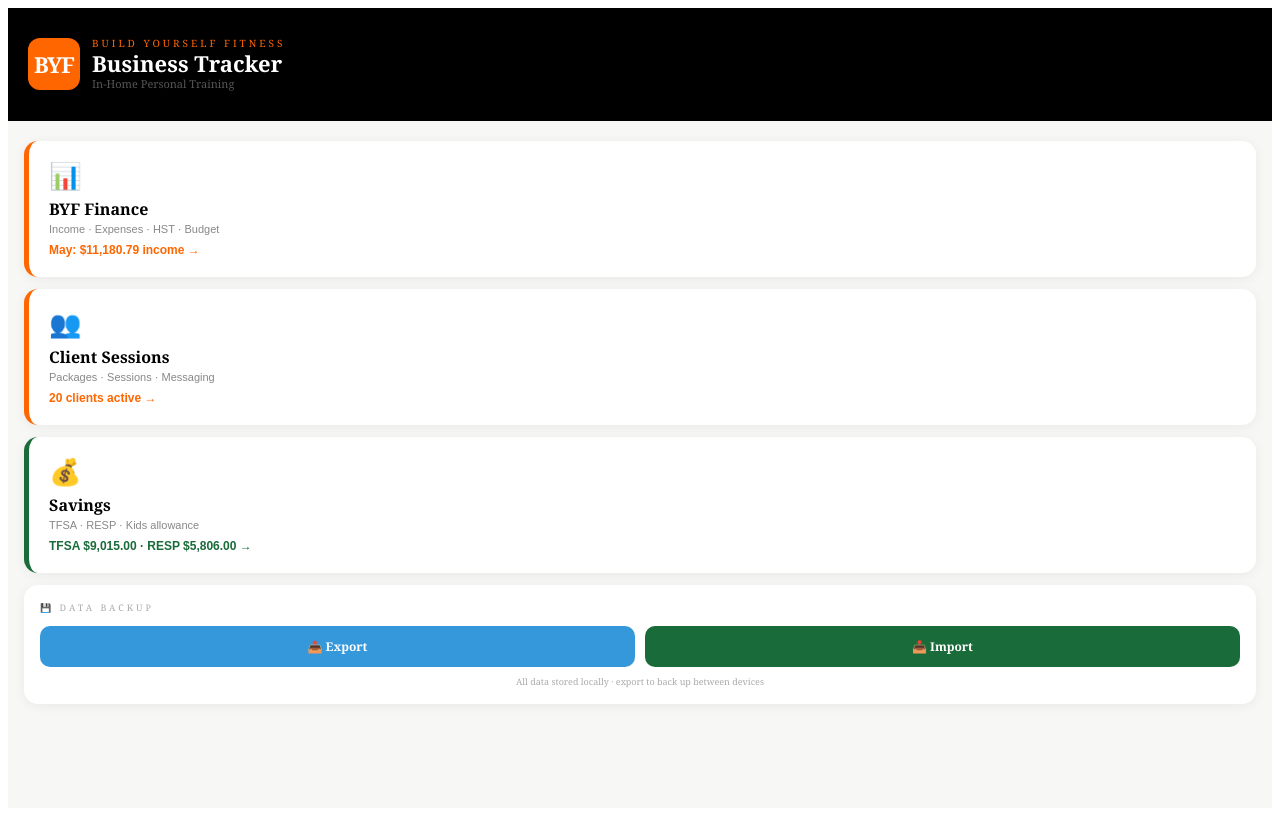
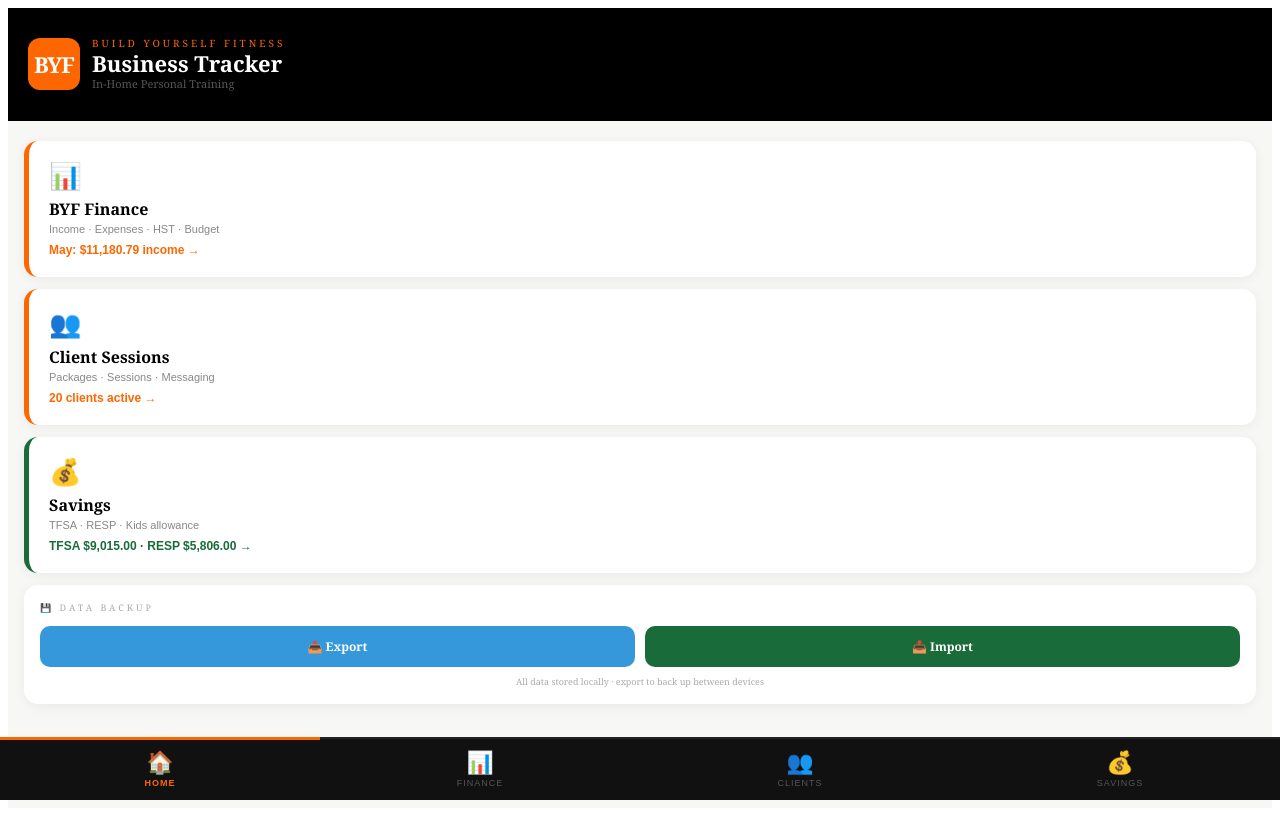
Before and after one commit to darrens2321/my-business-tracker, a React (Vite) app: page / in a window 1280 px wide. Built offline with nearby package versions, Linux system fonts and the light colour scheme.

Commit message:
Add fixed bottom navigation bar
Persistent tab bar on all main screens (Home, Finance, Clients, Savings)
with orange active indicator — no more tapping back to home to switch
sections.

https://claude.ai/code/session_012vbWu3ni5VF8k3VkCjuqfQ

```diff
--- a/src/business-tracker.jsx
+++ b/src/business-tracker.jsx
@@ -242,6 +242,19 @@ export default function App() {
   };
 
   const Btn=({onClick,bg,color="#fff",children,style={}})=><button onClick={onClick} style={{background:bg,color,border:"none",borderRadius:10,padding:12,fontFamily:"inherit",fontWeight:700,fontSize:13,cursor:"pointer",width:"100%",...style}}>{children}</button>;
+  const BottomNav=()=>(
+    <div style={{position:"fixed",bottom:0,left:0,right:0,background:"#111",borderTop:"2px solid #222",display:"grid",gridTemplateColumns:"repeat(4,1fr)",zIndex:200}}>
+      {[{sc:"home",icon:"🏠",label:"Home"},{sc:"finance",icon:"📊",label:"Finance"},{sc:"clients",icon:"👥",label:"Clients"},{sc:"kids",icon:"💰",label:"Savings"}].map(({sc,icon,label})=>{
+        const active=screen===sc;
+        return(
+          <button key={sc} onClick={()=>{setScreen(sc);if(sc==="clients"){setClientView("list");}}} style={{background:"none",border:"none",padding:"10px 0 12px",display:"flex",flexDirection:"column",alignItems:"center",gap:2,cursor:"pointer",borderTop:active?"3px solid #FF6600":"3px solid transparent",marginTop:-2}}>
+            <span style={{fontSize:22}}>{icon}</span>
+            <span style={{fontSize:9,letterSpacing:1,fontWeight:active?900:400,color:active?"#FF6600":"#555",fontFamily:"inherit"}}>{label.toUpperCase()}</span>
+          </button>
+        );
+      })}
+    </div>
+  );
   const TopBar=({title,back,right})=>(
     <div style={{background:"#111",color:"#fff",padding:"18px 16px 14px",display:"flex",alignItems:"center",justifyContent:"space-between"}}>
       <div style={{display:"flex",alignItems:"center",gap:10}}>
@@ -284,7 +297,7 @@ export default function App() {
           </div>
         </div>
       </div>
-      <div style={{padding:"20px 16px",display:"flex",flexDirection:"column",gap:12}}>
+      <div style={{padding:"20px 16px 90px",display:"flex",flexDirection:"column",gap:12}}>
         {[
           {sc:"finance",icon:"📊",title:"BYF Finance",sub:"Income · Expenses · HST · Budget",note:`${month}: ${fmt(stats.totalRev)} income`,color:"#FF6600"},
           {sc:"clients",icon:"👥",title:"Client Sessions",sub:"Packages · Sessions · Messaging",note:`${clients.length} clients active`,color:"#FF6600"},
@@ -309,6 +322,7 @@ export default function App() {
           <div style={{fontSize:9,color:"#aaa",marginTop:8,textAlign:"center"}}>All data stored locally · export to back up between devices</div>
         </div>
       </div>
+      <BottomNav/>
     </div>
   );
 
@@ -434,11 +448,12 @@ export default function App() {
     return(
       <div style={{minHeight:"100vh",background:"#f7f7f5",fontFamily:"'Georgia',serif"}}>
         <TopBar title="Clients" back={()=>setScreen("home")}/>
-        <div style={{padding:16,paddingBottom:80}}>
+        <div style={{padding:16,paddingBottom:90}}>
           <Btn onClick={()=>setClientView("add")} bg="#3498db" style={{marginBottom:4}}>+ Add New Client</Btn>
           <CardList list={clients.filter(c=>!c.cash)} label="💳 CARD CLIENTS" labelColor="#888"/>
           <CardList list={clients.filter(c=>c.cash)} label="💵 CASH CLIENTS" labelColor="#7a6010"/>
         </div>
+        <BottomNav/>
       </div>
     );
   }
@@ -692,6 +707,7 @@ export default function App() {
             <div style={{fontSize:10,color:"#aaa",marginTop:6}}>Tracked in monthly Budget tab</div>
           </div>
         </div>
+        <BottomNav/>
       </div>
     );
   }
@@ -1164,6 +1180,7 @@ export default function App() {
           </div>
         </>}
       </div>
+      <BottomNav/>
     </div>
   );
 }
```
